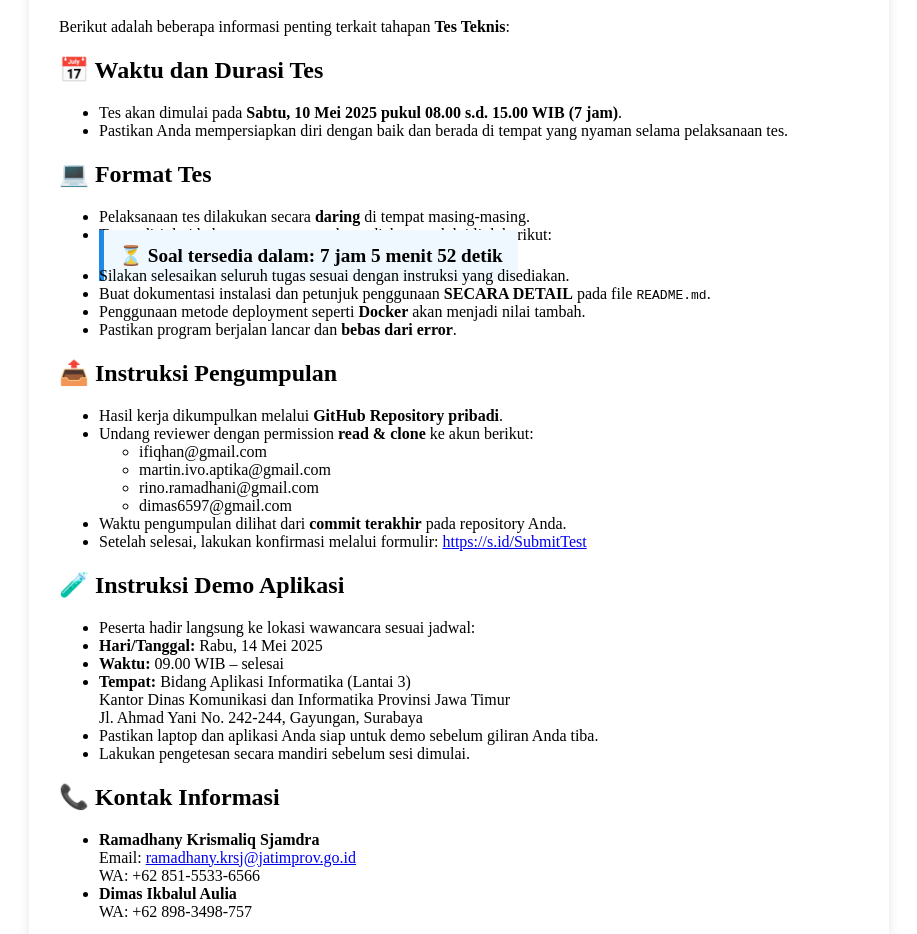
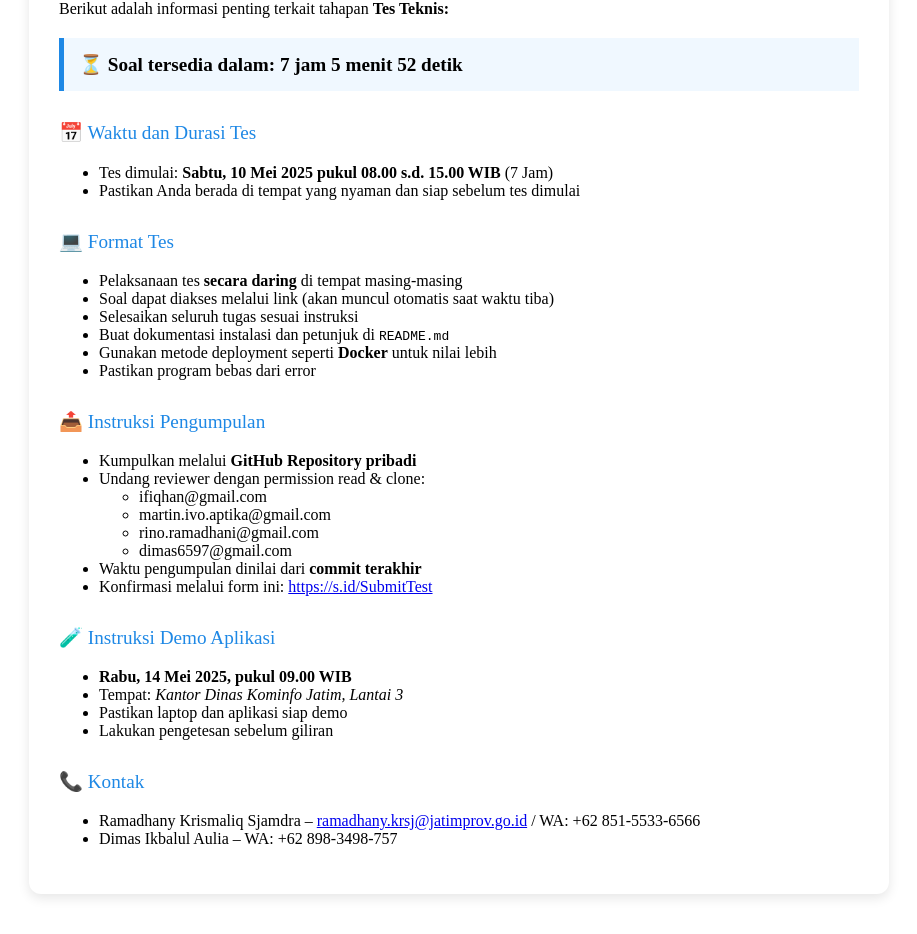
Before and after one commit to DanDhany/TesTeknisTA, a Vue app: page / in a window 1280 px wide. Shown: the part 253-1187 px from the top of the page, without its empty margins (181-1098 px from the left). Built offline with nearby package versions, Linux system fonts and the light colour scheme.

Commit message:
Revert "Update font styles to use 'Inter' font in App.vue"
This reverts commit 8fab5bf8e921ae0ef713cf1a1ea640f6f87f8102.

```diff
--- a/src/App.vue
+++ b/src/App.vue
@@ -1,82 +1,68 @@
 <template>
   <div id="app">
     <header>
-      <h1>Halo, Para Peserta Tes 👋</h1>
-      <p>Terima kasih telah berpartisipasi dalam proses seleksi <strong>Tenaga Ahli Dinas Komunikasi dan Informatika
-          Provinsi Jawa Timur</strong>. Kami sangat mengapresiasi waktu dan usaha yang telah Anda berikan.</p>
+      <h1>Halo, Para Peserta Test 👋</h1>
+      <p>Terima kasih atas partisipasi Anda dalam proses seleksi Tenaga Ahli Kominfo Jatim.</p>
     </header>
 
-    <main class="container">
-      <section>
-        <p>Berikut adalah beberapa informasi penting terkait tahapan <strong>Tes Teknis</strong>:</p>
+    <div class="container">
+      <p>Berikut adalah informasi penting terkait tahapan <strong>Tes Teknis:</strong></p>
 
-        <h2>📅 Waktu dan Durasi Tes</h2>
+      <div id="countdown">⏳ Menghitung waktu menuju tes...</div>
+      <div id="link-container"></div>
+
+      <p class="section-title">📅 Waktu dan Durasi Tes</p>
       <ul>
-          <li>Tes akan dimulai pada <strong>Sabtu, 10 Mei 2025 pukul 08.00 s.d. 15.00 WIB (7 jam)</strong>.</li>
-          <li>Pastikan Anda mempersiapkan diri dengan baik dan berada di tempat yang nyaman selama pelaksanaan tes.</li>
+        <li>Tes dimulai: <strong>Sabtu, 10 Mei 2025 pukul 08.00 s.d. 15.00 WIB</strong> (7 Jam)</li>
+        <li>Pastikan Anda berada di tempat yang nyaman dan siap sebelum tes dimulai</li>
       </ul>
 
-        <h2>💻 Format Tes</h2>
+      <p class="section-title">💻 Format Tes</p>
       <ul>
-          <li>Pelaksanaan tes dilakukan secara <strong>daring</strong> di tempat masing-masing.</li>
-          <li>Tes terdiri dari beberapa tugas yang dapat diakses melalui link berikut:<br /><span id="countdown">⏳
-              Menunggu waktu akses...</span>
-            <div id="link-container"></div>
-          </li>
-          <li>Silakan selesaikan seluruh tugas sesuai dengan instruksi yang disediakan.</li>
-          <li>Buat dokumentasi instalasi dan petunjuk penggunaan <strong>SECARA DETAIL</strong> pada file
-            <code>README.md</code>.
-          </li>
-          <li>Penggunaan metode deployment seperti <strong>Docker</strong> akan menjadi nilai tambah.</li>
-          <li>Pastikan program berjalan lancar dan <strong>bebas dari error</strong>.</li>
+        <li>Pelaksanaan tes <strong>secara daring</strong> di tempat masing-masing</li>
+        <li>Soal dapat diakses melalui link (akan muncul otomatis saat waktu tiba)</li>
+        <li>Selesaikan seluruh tugas sesuai instruksi</li>
+        <li>Buat dokumentasi instalasi dan petunjuk di <code>README.md</code></li>
+        <li>Gunakan metode deployment seperti <strong>Docker</strong> untuk nilai lebih</li>
+        <li>Pastikan program bebas dari error</li>
       </ul>
 
-        <h2>📤 Instruksi Pengumpulan</h2>
+      <p class="section-title">📤 Instruksi Pengumpulan</p>
       <ul>
-          <li>Hasil kerja dikumpulkan melalui <strong>GitHub Repository pribadi</strong>.</li>
-          <li>Undang reviewer dengan permission <strong>read & clone</strong> ke akun berikut:</li>
+        <li>Kumpulkan melalui <strong>GitHub Repository pribadi</strong></li>
+        <li>Undang reviewer dengan permission read & clone:</li>
         <ul>
           <li>ifiqhan@gmail.com</li>
           <li>martin.ivo.aptika@gmail.com</li>
           <li>rino.ramadhani@gmail.com</li>
           <li>dimas6597@gmail.com</li>
         </ul>
-          <li>Waktu pengumpulan dilihat dari <strong>commit terakhir</strong> pada repository Anda.</li>
-          <li>Setelah selesai, lakukan konfirmasi melalui formulir: <a href="https://s.id/SubmitTest"
-              target="_blank">https://s.id/SubmitTest</a></li>
+        <li>Waktu pengumpulan dinilai dari <strong>commit terakhir</strong></li>
+        <li>Konfirmasi melalui form ini: <a href="https://s.id/SubmitTest" target="_blank">https://s.id/SubmitTest</a>
+        </li>
       </ul>
 
-        <h2>🧪 Instruksi Demo Aplikasi</h2>
+      <p class="section-title">🧪 Instruksi Demo Aplikasi</p>
       <ul>
-          <li>Peserta hadir langsung ke lokasi wawancara sesuai jadwal:</li>
-          <li><strong>Hari/Tanggal:</strong> Rabu, 14 Mei 2025</li>
-          <li><strong>Waktu:</strong> 09.00 WIB – selesai</li>
-          <li><strong>Tempat:</strong> Bidang Aplikasi Informatika (Lantai 3)<br />Kantor Dinas Komunikasi dan
-            Informatika Provinsi Jawa Timur<br />Jl. Ahmad Yani No. 242-244, Gayungan, Surabaya</li>
-          <li>Pastikan laptop dan aplikasi Anda siap untuk demo sebelum giliran Anda tiba.</li>
-          <li>Lakukan pengetesan secara mandiri sebelum sesi dimulai.</li>
+        <li><strong>Rabu, 14 Mei 2025, pukul 09.00 WIB</strong></li>
+        <li>Tempat: <em>Kantor Dinas Kominfo Jatim, Lantai 3</em></li>
+        <li>Pastikan laptop dan aplikasi siap demo</li>
+        <li>Lakukan pengetesan sebelum giliran</li>
       </ul>
 
-        <h2>📞 Kontak Informasi</h2>
+      <p class="section-title">📞 Kontak</p>
       <ul>
-          <li><strong>Ramadhany Krismaliq Sjamdra</strong><br />Email: <a
-              href="mailto:ramadhany.krsj@jatimprov.go.id">ramadhany.krsj@jatimprov.go.id</a><br />WA: +62 851-5533-6566
-          </li>
-          <li><strong>Dimas Ikbalul Aulia</strong><br />WA: +62 898-3498-757</li>
+        <li>Ramadhany Krismaliq Sjamdra – <a
+            href="mailto:ramadhany.krsj@jatimprov.go.id">ramadhany.krsj@jatimprov.go.id</a> / WA: +62 851-5533-6566</li>
+        <li>Dimas Ikbalul Aulia – WA: +62 898-3498-757</li>
       </ul>
-
-        <p>Semoga sukses dalam mengikuti tahapan seleksi ini. Salam hangat,</p>
-        <p><strong>Tim Aplikasi – Bidang Aplikasi Informatika<br />Dinas Komunikasi dan Informatika Provinsi Jawa
-            Timur</strong></p>
-      </section>
-    </main>
+    </div>
 
     <footer>
-      &copy; 2025 Dinas Komunikasi dan Informatika Provinsi Jawa Timur
+      &copy; 2025 Tim Aplikasi • Dinas Komunikasi dan Informatika Provinsi Jawa Timur
     </footer>
   </div>
 </template>
-
 
 <script>
 export default {
```
Lines whose indentation alone changed are shown as unchanged.
